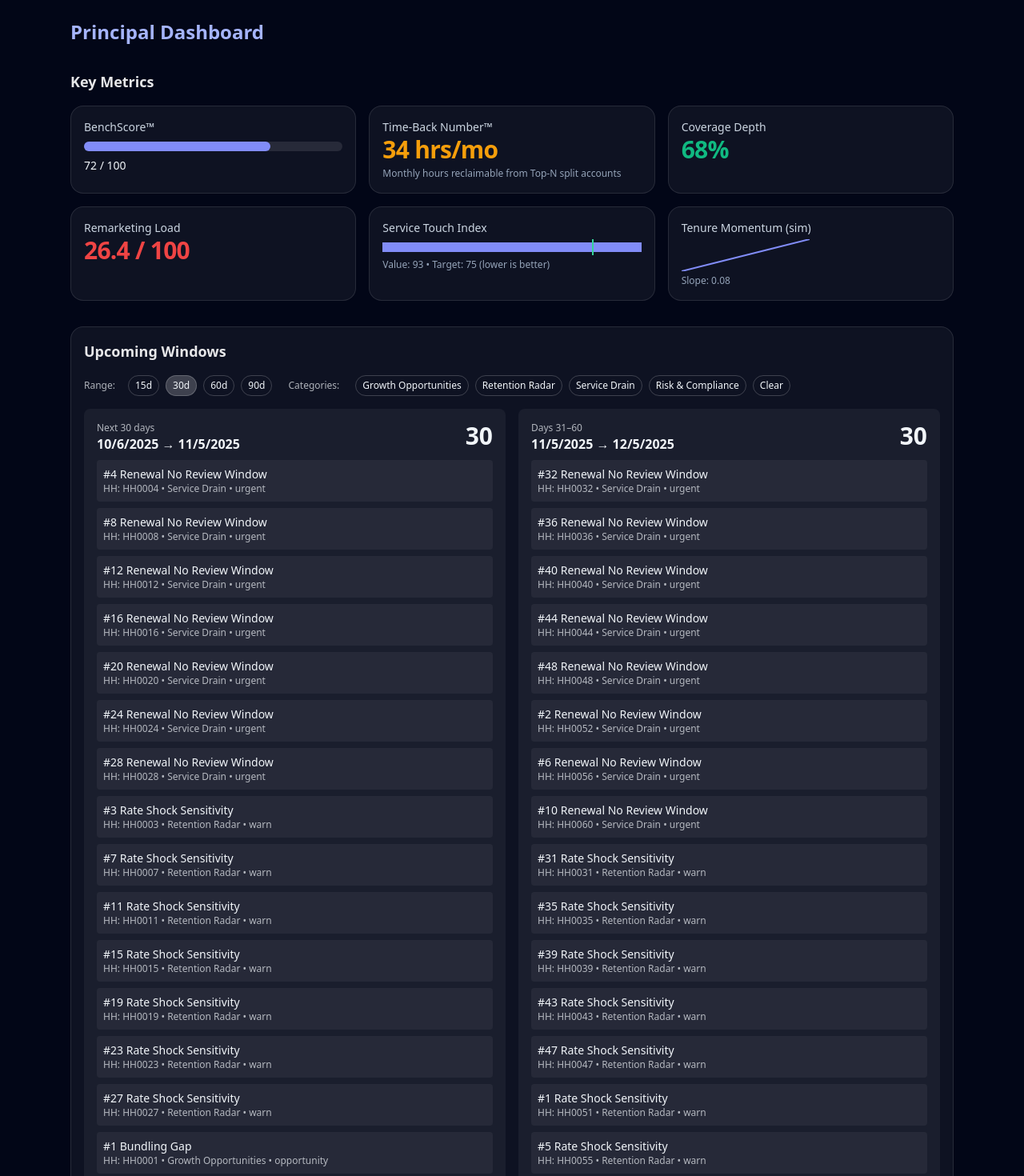
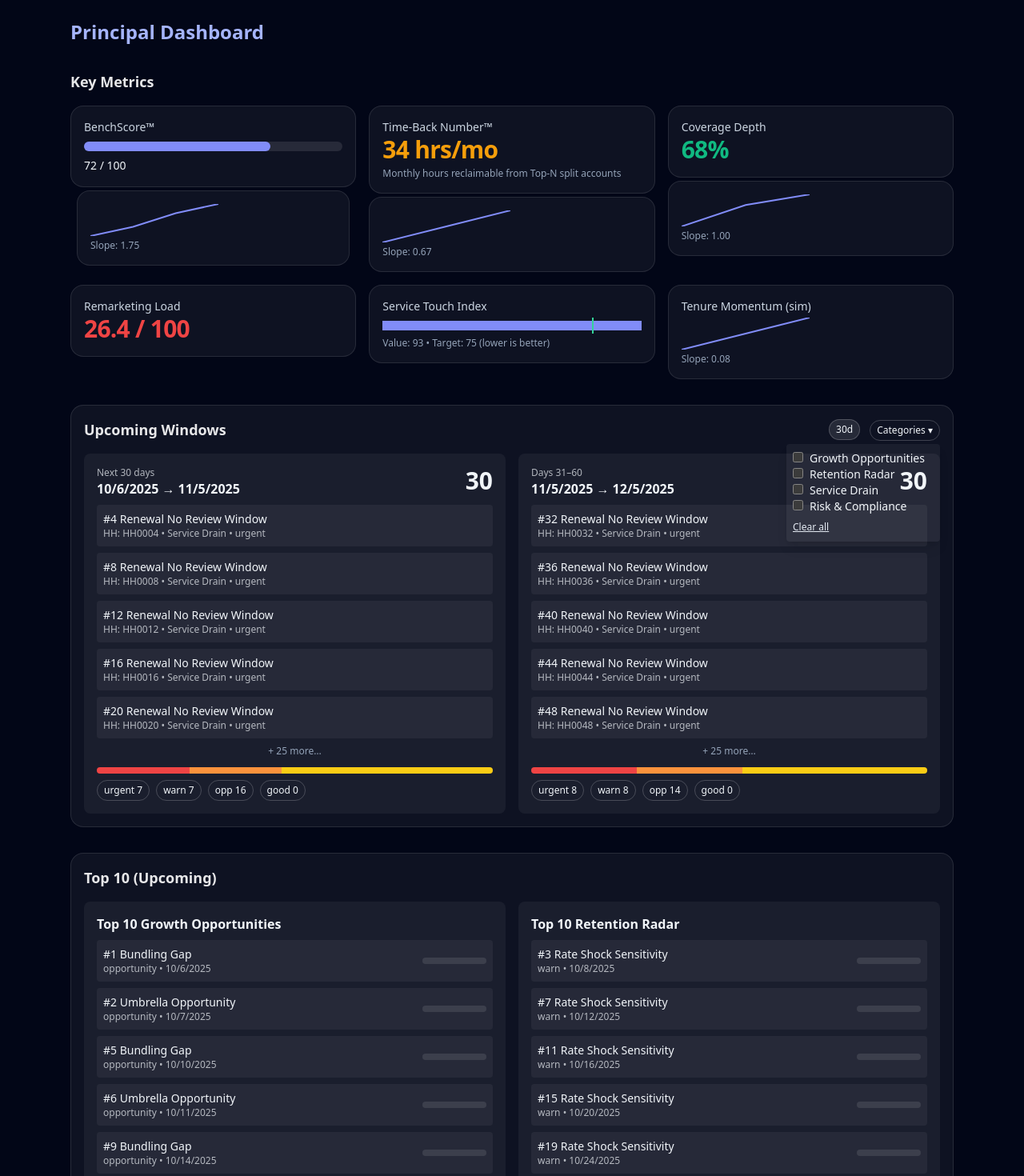
Before and after one commit to otter-spirit22/bundle_dashboards, a React (Vite) app: page /principal in a window 1280 px wide. Shown: the top 1470 px of the page at 80% size. Built offline with nearby package versions, Linux system fonts and the light colour scheme.

Commit message:
Update Principal.tsx

```diff
--- a/src/pages/Principal.tsx
+++ b/src/pages/Principal.tsx
@@ -24,7 +24,7 @@ export type HeatmapInsight = {
   severity: "good" | "opportunity" | "warn" | "urgent";
 };
 
-// Fallback and data hooks (unchanged logic)
+// Data hooks (same logic as before)
 declare global {
   interface Window {
     __BB_METRICS__?: any;
@@ -104,9 +104,18 @@ interface InsightWindowProps {
   dateLabel: string;
   insights: HeatmapInsight[];
   counts: Record<string, number>;
+  maxVisible?: number; // how many before scroll
 }
-function InsightWindow({ title, dateLabel, insights, counts }: InsightWindowProps) {
+function InsightWindow({
+  title,
+  dateLabel,
+  insights,
+  counts,
+  maxVisible = 5,
+}: InsightWindowProps) {
   const total = insights.length;
+  const visible = insights.slice(0, maxVisible);
+
   return (
     <div className="rounded-lg bg-white/5 p-4 flex flex-col">
       <div className="mb-2 flex justify-between items-start">
@@ -117,42 +126,41 @@ function InsightWindow({ title, dateLabel, insights, counts }: InsightWindowProp
         <div className="text-3xl font-extrabold tabular-nums">{total}</div>
       </div>
 
-      {/* Scrollable list */}
       <div className="flex-1 overflow-auto space-y-2 mb-3">
-        {insights.map((it, idx) => (
+        {visible.map((it, idx) => (
           <a
             key={idx}
             href={`/household?hh=${encodeURIComponent(it.household_id || "")}&id=${it.id}`}
             className="block rounded bg-white/5 p-2 hover:bg-white/10"
           >
-            <div className="text-sm font-medium">
-              #{it.id} {it.title}
-            </div>
+            <div className="text-sm font-medium">#{it.id} {it.title}</div>
             <div className="text-xs opacity-70">
               HH: {it.household_id || "—"} • {it.category} • {it.severity}
             </div>
           </a>
         ))}
-        {insights.length === 0 && <div className="text-sm text-slate-400">No insights in this window.</div>}
+        {total > maxVisible && (
+          <div className="text-center text-xs text-slate-400">+ {total - maxVisible} more…</div>
+        )}
+        {total === 0 && <div className="text-sm text-slate-400">No insights in this window.</div>}
       </div>
 
-      {/* Severity visual bar */}
+      {/* Visual severity bar */}
       <div className="h-2 rounded overflow-hidden flex">
-        {["urgent", "warn", "opportunity", "good"].map((sev) => {
+        {(["urgent", "warn", "opportunity", "good"] as HeatmapInsight["severity"][]).map((sev) => {
           const c = counts[sev] || 0;
           const pct = total > 0 ? (c / total) * 100 : 0;
           return (
             <div
               key={sev}
-              className={`${getSeverityColor(sev as any)}`}
+              className={`${getSeverityColor(sev)}`}
               style={{ width: `${pct}%` }}
               title={`${sev}: ${c}`}
             />
           );
         })}
       </div>
-
-      {/* Count badges */}
+      {/* count badges */}
       <div className="mt-2 flex gap-2 text-[11px]">
         <span className="badge border-white/20">urgent {counts.urgent || 0}</span>
         <span className="badge border-white/20">warn {counts.warn || 0}</span>
@@ -163,11 +171,50 @@ function InsightWindow({ title, dateLabel, insights, counts }: InsightWindowProp
   );
 }
 
+interface TopItemProps {
+  insight: HeatmapInsight;
+  maxSeverityCount: number;
+}
+function TopItem({ insight, maxSeverityCount }: TopItemProps) {
+  // we can show a mini horizontal bar proportional to severity rank or something
+  // e.g. measure severity weight vs max in list
+  const severityScore = SEV_ORDER.indexOf(insight.severity);
+  const pct = maxSeverityCount > 0 ? (severityScore / (SEV_ORDER.length - 1)) * 100 : 0;
+
+  return (
+    <a
+      href={`/household?hh=${encodeURIComponent(insight.household_id || "")}&id=${insight.id}`}
+      className="block rounded bg-white/5 p-2 hover:bg-white/10 flex items-center space-x-2"
+    >
+      <div className="flex-1">
+        <div className="text-sm font-medium">#{insight.id} {insight.title}</div>
+        <div className="text-xs opacity-70">
+          {insight.severity} •{" "}
+          {insight.detection_date
+            ? new Date(insight.detection_date).toLocaleDateString()
+            : "—"}
+        </div>
+      </div>
+      {/* mini severity indicator bar */}
+      <div className="h-2 w-20 bg-white/10 rounded overflow-hidden">
+        <div
+          className={getSeverityColor(insight.severity)}
+          style={{ width: `${pct}%` }}
+        />
+      </div>
+    </a>
+  );
+}
+
 interface TopListProps {
   title: string;
   items: HeatmapInsight[];
 }
 function TopList({ title, items }: TopListProps) {
+  // Determine a “max severity count” for scaling visuals
+  // Could use count of urgent items or just number of possible severity levels
+  const maxSeverityCount = SEV_ORDER.length - 1;
+
   return (
     <div className="rounded-lg bg-white/5 p-4 flex flex-col">
       <h3 className="mb-2 font-semibold">{title}</h3>
@@ -175,19 +222,7 @@ function TopList({ title, items }: TopListProps) {
         {items.length === 0 ? (
           <div className="text-sm text-slate-400">No upcoming items.</div>
         ) : (
-          items.map((it, idx) => (
-            <a
-              key={idx}
-              href={`/household?hh=${encodeURIComponent(it.household_id || "")}&id=${it.id}`}
-              className="block rounded bg-white/5 p-2 hover:bg-white/10"
-            >
-              <div className="text-sm font-medium">#{it.id} {it.title}</div>
-              <div className="text-xs opacity-70">
-                HH: {it.household_id || "—"} • {it.severity} •{" "}
-                {it.detection_date ? new Date(it.detection_date).toLocaleDateString() : "—"}
-              </div>
-            </a>
-          ))
+          items.map((it, idx) => <TopItem key={idx} insight={it} maxSeverityCount={maxSeverityCount} />)
         )}
       </div>
     </div>
@@ -199,7 +234,8 @@ export default function Principal() {
   const m = useMetrics();
   const allInsights = useInsights();
 
-  const [range, setRange] = React.useState<15 | 30 | 60 | 90>(30);
+  // Toggle between 30-day or 60-day windows
+  const [range, setRange] = React.useState<30 | 60>(30);
   const [cats, setCats] = React.useState<InsightCategory[]>([]);
 
   const today = React.useMemo(() => new Date(), []);
@@ -242,16 +278,40 @@ export default function Principal() {
   const top10Growth = top10("Growth Opportunities");
   const top10Retention = top10("Retention Radar");
 
-  // --- Render ---
+  // List of category options for filter popover
+  const allCats: InsightCategory[] = [
+    "Growth Opportunities",
+    "Retention Radar",
+    "Service Drain",
+    "Risk & Compliance",
+  ];
+
+  // Toggle helper
+  const toggleRange = () => {
+    setRange((r) => (r === 30 ? 60 : 30));
+  };
+
   return (
     <div className="mx-auto max-w-6xl p-6 space-y-8">
       <h1 className="text-2xl font-extrabold text-indigo-300">Principal Dashboard</h1>
 
-      {/* KPI Row */}
+      {/* Core Metrics + Enhanced Visualization */}
       <section className="space-y-4">
         <h2 className="text-lg font-bold text-white/90">Key Metrics</h2>
+
+        {/* option: put small sparklines or trend indicators under or next to each KPI */}
         <div className="grid gap-4 md:grid-cols-3">
+          <div className="relative">
             <Gauge value={m.benchScore} max={100} label="BenchScore™" />
+            {/* Example: small sparkline below gauge */}
+            <div className="absolute bottom-2 left-0 right-0 px-2">
+              <Spark
+                label=""
+                points={[m.benchScore - 5, m.benchScore - 3, m.benchScore, m.benchScore + 2]}
+              />
+            </div>
+          </div>
+          <div className="relative">
             <Kpi
               label="Time-Back Number™"
               value={`${Math.round(m.timeBackHoursMoTopN)} hrs/mo`}
@@ -259,65 +319,92 @@ export default function Principal() {
               numeric={m.benchScore}
               tooltip="Monthly hours reclaimable from Top‑N split accounts"
             />
+            <div className="mt-1">
+              <Spark
+                label=""
+                points={[m.timeBackHoursMoTopN - 2, m.timeBackHoursMoTopN - 1, m.timeBackHoursMoTopN]}
+              />
+            </div>
+          </div>
+          <div className="relative">
             <Kpi
               label="Coverage Depth"
               value={`${m.coverageDepthPct.toFixed(0)}%`}
               metric="coverageDepth"
               numeric={m.coverageDepthPct / 100}
             />
+            <div className="mt-1">
+              <Spark
+                label=""
+                points={[m.coverageDepthPct - 2, m.coverageDepthPct, m.coverageDepthPct + 1]}
+              />
+            </div>
+          </div>
         </div>
 
         <div className="grid gap-4 md:grid-cols-3">
+          <div className="relative">
             <Kpi
               label="Remarketing Load"
               value={`${m.remarketingLoadPer100.toFixed(1)} / 100`}
               metric="remarketingLoad"
               numeric={m.remarketingLoadPer100}
             />
+            {/* optionally spark */}
+          </div>
+          <div className="relative">
             <Bullet
               label="Service Touch Index"
               value={m.serviceTouchIndexMinPerHHYr}
               target={bands.serviceTouchIndex.healthy}
               goodIsLow
             />
+          </div>
+          <div>
             <Spark label="Tenure Momentum (sim)" points={[6.4, 6.5, 6.6, 6.7, 6.8]} />
+          </div>
         </div>
       </section>
 
-      {/* Upcoming Windows Section */}
+      {/* Upcoming Windows + Filters */}
       <section className="card p-4 space-y-4 border-t border-white/10">
+        <div className="flex items-center justify-between">
           <h2 className="text-lg font-bold text-white/90">Upcoming Windows</h2>
-
-        {/* Filters */}
-        <div className="flex flex-wrap items-center gap-2 text-xs">
-          <span className="opacity-70 mr-2">Range:</span>
-          {[15, 30, 60, 90].map((r) => (
-            <button
-              key={r}
-              onClick={() => setRange(r as 15 | 30 | 60 | 90)}
-              className={`badge border-white/20 ${range === r ? "bg-white/20" : ""}`}
-            >
-              {r}d
+          <div className="flex items-center space-x-3">
+            <button onClick={toggleRange} className="badge border-white/20 bg-white/10">
+              {range === 30 ? "30d" : "60d"}
             </button>
-          ))}
-          <span className="opacity-70 mx-3">Categories:</span>
-          {(
-            ["Growth Opportunities", "Retention Radar", "Service Drain", "Risk & Compliance"] as InsightCategory[]
-          ).map((c) => {
+            {/* Popover-style category filter toggler */}
+            <div className="relative">
+              <button className="badge border-white/20">Categories ▾</button>
+              <div className="absolute right-0 mt-1 w-48 bg-white/5 rounded shadow-lg z-10 p-2">
+                {allCats.map((c) => {
                   const on = cats.includes(c);
                   return (
-              <button
-                key={c}
-                onClick={() => setCats((prev) => (on ? prev.filter((x) => x !== c) : [...prev, c]))}
-                className={`badge border-white/20 ${on ? "bg-white/20" : ""}`}
-              >
+                    <label key={c} className="block text-sm">
+                      <input
+                        type="checkbox"
+                        checked={on}
+                        onChange={() => {
+                          setCats((prev) =>
+                            on ? prev.filter((x) => x !== c) : [...prev, c]
+                          );
+                        }}
+                        className="mr-2"
+                      />
                       {c}
-              </button>
+                    </label>
                   );
                 })}
-          <button className="badge border-white/20" onClick={() => setCats([])}>
-            Clear
+                <button
+                  onClick={() => setCats([])}
+                  className="mt-2 text-xs underline text-slate-200"
+                >
+                  Clear all
                 </button>
+              </div>
+            </div>
+          </div>
         </div>
 
         <div className="grid gap-4 md:grid-cols-2">
@@ -326,17 +413,19 @@ export default function Principal() {
             dateLabel={formatWindowLabel(start1, end1)}
             insights={bin1}
             counts={bin1Counts}
+            maxVisible={5}
           />
           <InsightWindow
             title={`Days ${range + 1}–${range * 2}`}
             dateLabel={formatWindowLabel(start2, end2)}
             insights={bin2}
             counts={bin2Counts}
+            maxVisible={5}
           />
         </div>
       </section>
 
-      {/* Top 10 Section */}
+      {/* Top 10 with visuals */}
       <section className="card p-4 space-y-4 border-t border-white/10">
         <h2 className="text-lg font-bold text-white/90">Top 10 (Upcoming)</h2>
         <div className="grid gap-4 md:grid-cols-2">
@@ -345,7 +434,7 @@ export default function Principal() {
         </div>
       </section>
 
-      {/* Suggested Insights Cards */}
+      {/* Suggested Insight Cards */}
       <section>
         <h2 className="text-lg font-bold text-white/90">Suggested Insights</h2>
         <div className="grid gap-4 md:grid-cols-3">
```
Lines whose indentation alone changed are shown as unchanged.
